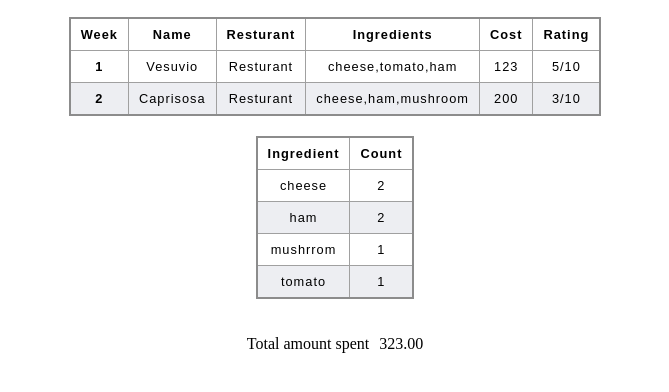
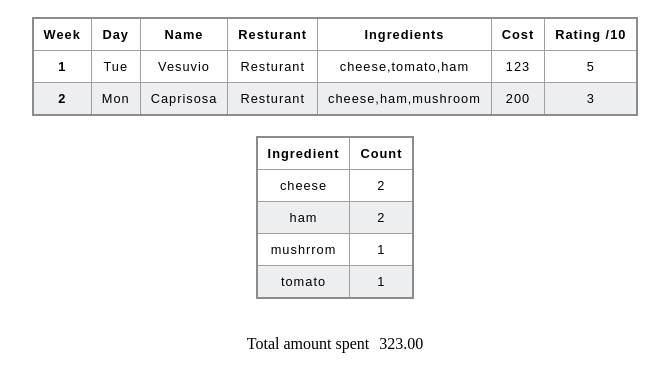
Before and after one commit to mile95/pizza, a plain HTML site: page index.html in a window 1280 px wide. Shown: the part 172-564 px from the top of the page, without its empty margins (305-974 px from the left). Drawn offline with Linux system fonts and the light colour scheme.

Commit message:
add day of the week column

```diff
--- a/index.html
+++ b/index.html
@@ -19,29 +19,32 @@
         <thead>
             <tr>
                 <th scope="col">Week</th>
+                <th scope="col">Day</th>
                 <th scope="col">Name</th>
                 <th scope="col">Resturant</th>
                 <th scope="col">Ingredients</th>
                 <th scope="col">Cost</th>
-                <th scope="col">Rating</th>
+                <th scope="col">Rating /10</th>
             </tr>
         </thead>
         <tbody>
             <tr>
                 <th scope="row">1</th>
+                <td>Tue</td>
                 <td>Vesuvio</td>
                 <td>Resturant</td>
                 <td data-ingredients="cheese,tomato,ham">cheese,tomato,ham</td>
                 <td data-cost="123">123</td>
-                <td>5/10</td>
+                <td>5</td>
             </tr>
             <tr>
                 <th scope="row">2</th>
+                <td>Mon</td>
                 <td>Caprisosa</td>
                 <td>Resturant</td>
                 <td data-ingredients="cheese,ham,mushrrom">cheese,ham,mushroom</td>
                 <td data-cost="200">200</td>
-                <td>3/10</td>
+                <td>3</td>
             </tr>
         </tbody>
     </table>
```
